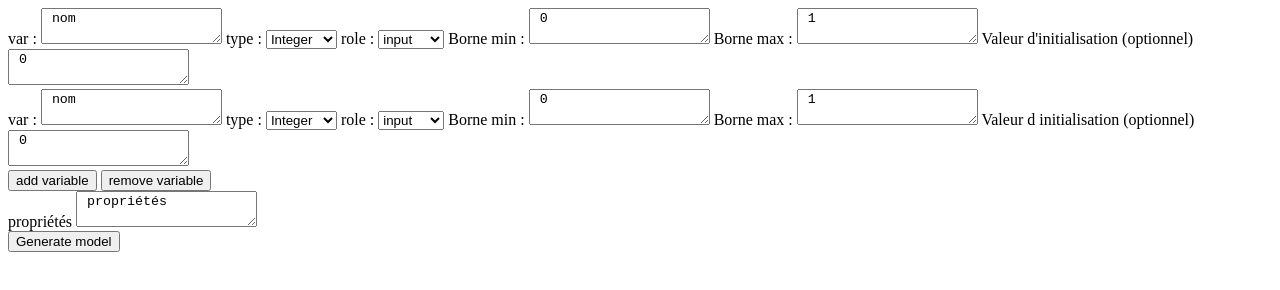
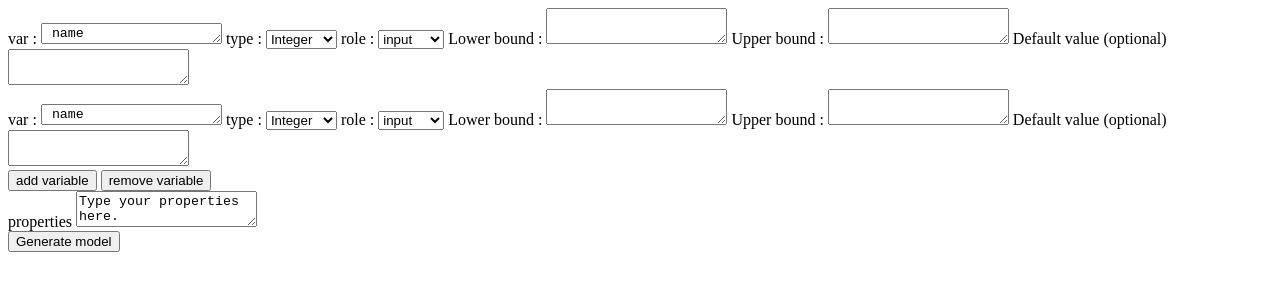
Before and after one commit to Giraudux/ACCECS, a plain HTML site: page src/main/resources/html/index.html in a window 1280 px wide. Both pictures are taken after a click on the button "add variable". Drawn offline with Linux system fonts and the light colour scheme.

Commit message:
Maj de l'interface. Ajout de noms aux champs.

```diff
--- a/src/main/resources/html/index.html
+++ b/src/main/resources/html/index.html
@@ -2,48 +2,29 @@
 <html>
 <head>
   <meta http-equiv="Content-Type" content="text/html" charset="UTF-8">
-<title>Projet Construction CECS</title>
-
-<script>
-var num=0;
-
-function newVariable(){
-	document.getElementById("newvariables").innerHTML += "<div id=\"variable" + num + "\"><label> var : </label> <textarea> nom </textarea> <label> type : </label> <select> <option> Integer </option> <option> Float </option> <option> Boolean </option>  </select> <label> role : </label> <select> <option> input </option> <option> output </option> <option> control </option>  <option> internal </option> </select> <label> Borne min : </label> <textarea> 0 </textarea> <label> Borne max : </label> <textarea> 1 </textarea> <label> Valeur d initialisation (optionnel) </label> <textarea> 0 </textarea> <br/> </div>";
-	num++;
-}
-
-function removeVariable(){
-	if(num>0) {
-		num--;
-		document.getElementById("newvariables").removeChild(document.getElementById("variable" + num));
-	}
-}
-</script>
-
-
+  <title>Project Construction CECS</title>
+  <script type="text/javascript" src="script.js"></script>
 </head>
 
-
 <body>
-
-<form action="index.html">
-<label> var : </label> <textarea> nom </textarea>
-<label> type : </label> <select> <option> Integer </option> <option> Float </option> <option> Boolean </option>  </select>
-<label> role : </label> <select> <option> input </option> <option> output </option> <option> control </option>  <option> internal </option> </select>
-<label> Borne min : </label> <textarea> 0 </textarea>
-<label> Borne max : </label> <textarea> 1 </textarea>
-<label> Valeur d'initialisation (optionnel) </label> <textarea> 0 </textarea>
-<br/>
+  <form name="formGenerateModel" method="post" action="index.html">
+    <script>
+      document.write(printFormVariable());
+      cptVar++;
+    </script>
     <div id="newvariables"></div>
     <input type="button" value="add variable" onclick="newVariable()" >
     <input type="button" value="remove variable" onclick="removeVariable()" >
     <br/>
-<label> propriétés </label> <textarea> propriétés </textarea>
+    <label>properties</label>
+    <textarea name="textAreaProperties">Type your properties here.</textarea>
     <br/>
-<input type="submit" value="Generate model">
+    <input type="submit" name="submitGenerateModel" value="Generate model">
+ 	 	<label name="cptVar" style="display:none;">
+			<script>document.write(cptVar);</script>
+		</label>
 	</form>
+</body>
 
 
-
-</body>
 </html>
--- /dev/null
+++ b/src/main/resources/html/script.js
@@ -0,0 +1,25 @@
+var cptVar=0;
+
+function printFormVariable() {
+	return "<div id=\"variable" + cptVar + "\">" +
+	"<label> var : </label> <textarea rows=1 name=\"variableName" + cptVar + "\"> name </textarea>" +
+	"<label> type : </label> <select name=\"variableType" + cptVar + "\"> <option> Integer </option> <option> Float </option> <option> Boolean </option>  </select> " +
+	"<label> role : </label> <select name=\"variableRole" + cptVar + "\"> <option> input </option> <option> output </option> <option> control </option>  <option> internal </option> </select>" +
+	"<label> Lower bound : </label> <textarea name=\"variableMin" + cptVar + "\">  </textarea>"+
+	"<label> Upper bound : </label> <textarea name=\"variableMax" + cptVar + "\">  </textarea>" +
+	"<label> Default value (optional) </label> <textarea  name=\"variableInit" + cptVar + "\"> </textarea>" +
+	"<br/> </div>";
+
+}
+
+function newVariable(){
+	document.getElementById("newvariables").innerHTML += printFormVariable();
+	cptVar++;
+}
+
+function removeVariable(){
+	if(cptVar>1) {
+		cptVar--;
+		document.getElementById("newvariables").removeChild(document.getElementById("variable" + cptVar));
+	}
+}
```
Lines whose indentation alone changed are shown as unchanged.
